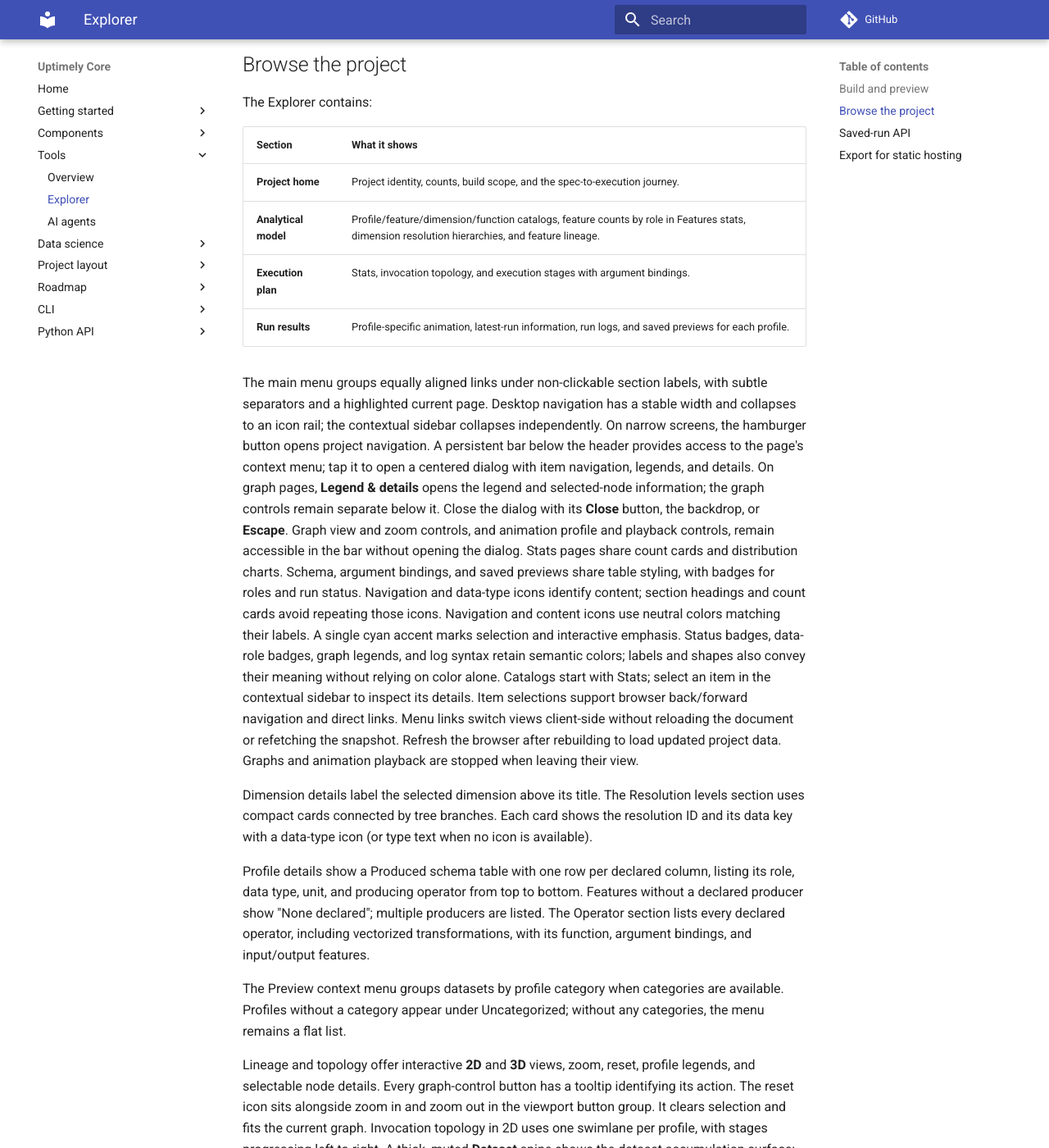
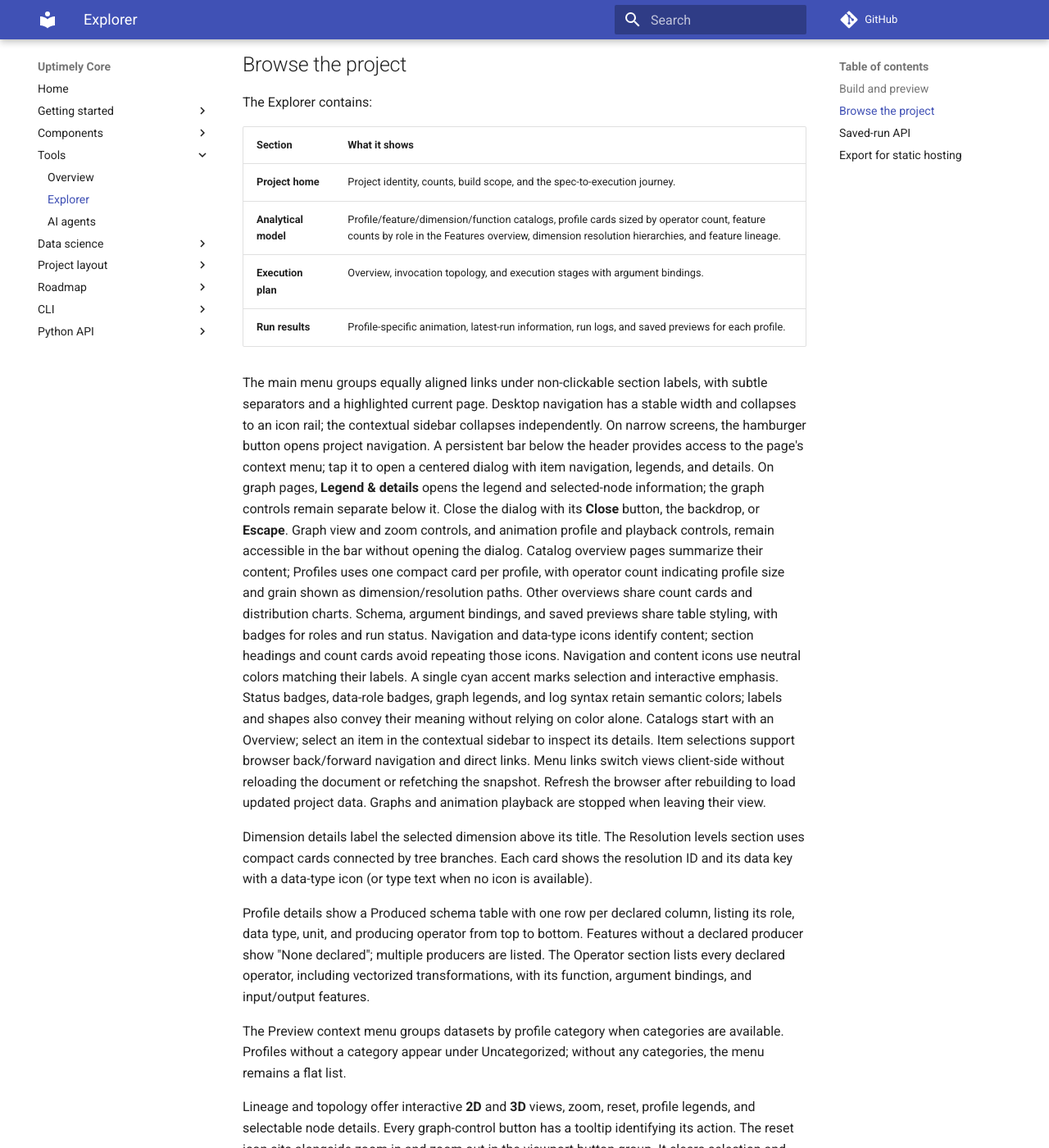
Before and after one commit to uptimely-ai/uptimely-core, an MkDocs documentation site: the page built from docs/tools/explorer.md, in a window 1280 px wide and 1400 px high, scrolled down 715 px. Shown: the whole window at 82% size. Built offline with MkDocs 1.6.1 and Material for MkDocs 9.7.7, drawn with Linux system fonts in a browser that asks for light colours; comment, search, counter and statistics services are not loaded.

Commit message:
Update Profiles overview

```diff
--- a/docs/tools/explorer.md
+++ b/docs/tools/explorer.md
@@ -35,8 +35,8 @@ The Explorer contains:
 | Section | What it shows |
 | --- | --- |
 | **Project home** | Project identity, counts, build scope, and the spec-to-execution journey. |
-| **Analytical model** | Profile/feature/dimension/function catalogs, feature counts by role in Features stats, dimension resolution hierarchies, and feature lineage. |
-| **Execution plan** | Stats, invocation topology, and execution stages with argument bindings. |
+| **Analytical model** | Profile/feature/dimension/function catalogs, profile cards sized by operator count, feature counts by role in the Features overview, dimension resolution hierarchies, and feature lineage. |
+| **Execution plan** | Overview, invocation topology, and execution stages with argument bindings. |
 | **Run results** | Profile-specific animation, latest-run information, run logs, and saved previews for each profile. |
 
 The main menu groups equally aligned links under non-clickable section labels,
@@ -50,15 +50,18 @@ the graph controls remain separate below it.
 Close the dialog with its **Close** button, the backdrop, or **Escape**.
 Graph view and zoom controls, and animation profile and playback controls,
 remain accessible in the bar without opening the dialog.
-Stats pages share count cards and distribution charts. Schema, argument bindings,
-and saved previews share table styling, with badges for roles and run status.
+Catalog overview pages summarize their content; Profiles uses one compact card
+per profile, with operator count indicating profile size and grain shown as
+dimension/resolution paths. Other overviews share count cards and
+distribution charts. Schema, argument bindings, and saved previews share table
+styling, with badges for roles and run status.
 Navigation and data-type icons identify content; section headings and count
 cards avoid repeating those icons.
 Navigation and content icons use neutral colors matching their labels. A single
 cyan accent marks selection and interactive emphasis. Status badges, data-role
 badges, graph legends, and log syntax retain semantic colors; labels and shapes
 also convey their meaning without relying on color alone.
-Catalogs start with Stats; select an item in the contextual
+Catalogs start with an Overview; select an item in the contextual
 sidebar to inspect its details. Item selections support browser back/forward
 navigation and direct links. Menu links switch views client-side without
 reloading the document or refetching the snapshot. Refresh the browser after
--- a/src/uptimely/explorer/app/static/js/rendering/page_renderer.js
+++ b/src/uptimely/explorer/app/static/js/rendering/page_renderer.js
@@ -53,7 +53,7 @@ export function dashboard(data) {
 export function planOverview(data) {
   const plan = data.plan;
   return page(`<p class="mb-2 font-mono text-[10px] uppercase tracking-[.2em] text-slate-500">Execution plan</p>
-    ${heading("Stats", "Plan compiled from the spec, ordered by dependency resolution.", "stats")}
+    ${heading("Overview", "Plan compiled from the spec, ordered by dependency resolution.", "overview")}
     <section id="plan-overview" class="mb-16">
       <div class="mt-8 grid gap-3 sm:grid-cols-2 lg:grid-cols-4">${[
         ["Invocations", plan.invocation_count], ["Functions", plan.function_count],
--- a/src/uptimely/explorer/app/static/js/rendering/shared_markup.js
+++ b/src/uptimely/explorer/app/static/js/rendering/shared_markup.js
@@ -13,7 +13,7 @@ const ICONS = {
   home: "house", menu: "menu", "collapse-navigation": "panel-left-close",
   "expand-navigation": "panel-left-open", spec: "book-open", plan: "list-tree",
   execution: "play", info: "info", logs: "scroll-text", preview: "table-properties",
-  overview: "layout-dashboard", stats: "chart-bar-increasing", features: "sigma",
+  overview: "layout-grid", features: "sigma",
   profiles: "layers-2", datasets: "table-2",
   dimensions: "axis-3d", resolutions: "scan-square", functions: "square-function",
   invocations: "square-function", "feature-lineage": "diagram-flow-horizontal", "invocation-lineage": "layout-arrow-right",
@@ -168,7 +168,7 @@ export function shell(data, view, context, content) {
       ["lineage", "Lineage", "feature-lineage"],
     ]],
     ["plan", "Execution plan", [
-      ["plan", "Stats", "stats"], ["topology", "Topology", "invocation-lineage"],
+      ["plan", "Overview", "overview"], ["topology", "Topology", "invocation-lineage"],
       ["stages", "Stages", "stages"],
     ]],
     ["execution", "Run results", [
```
Also changed, not shown: src/uptimely/explorer/app/static/css/spec.css (+31 -0 lines), src/uptimely/explorer/app/static/js/catalogs/catalog_renderer.js (+55 -20 lines), 3 other files.
